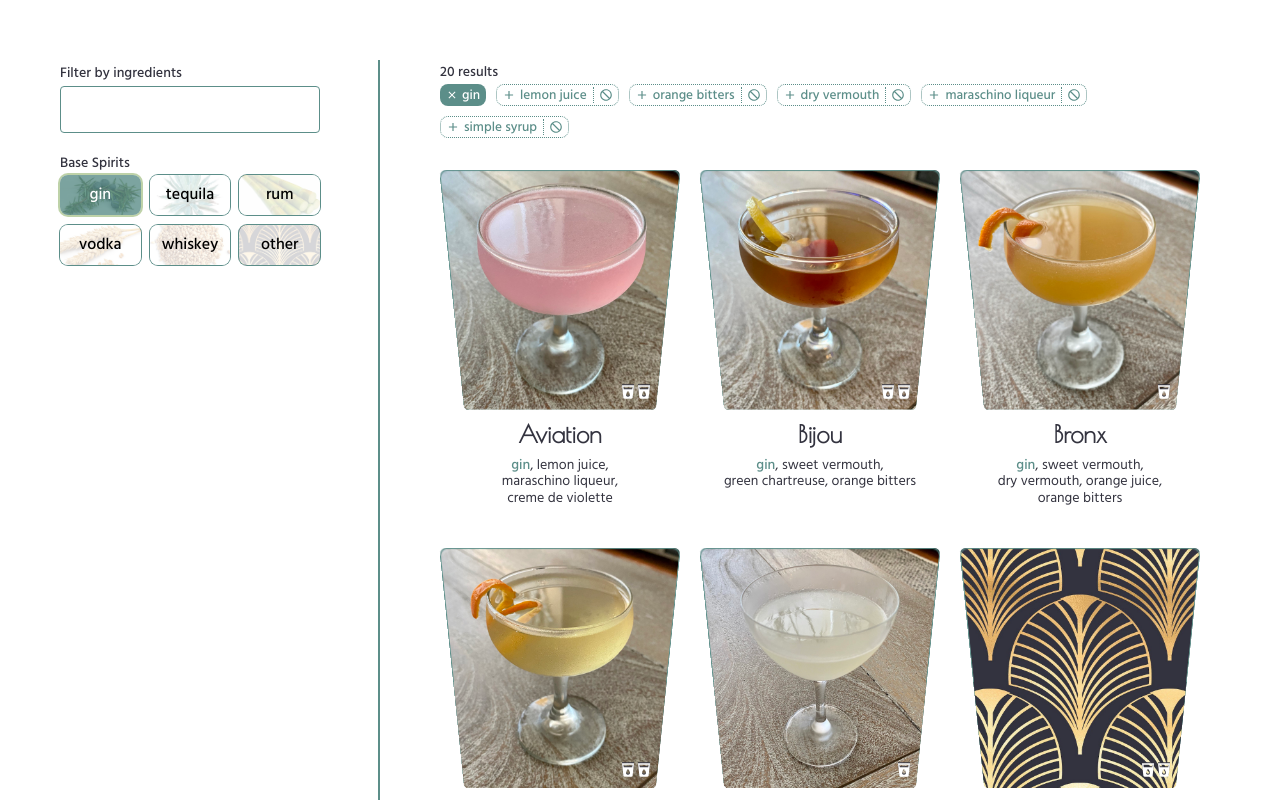
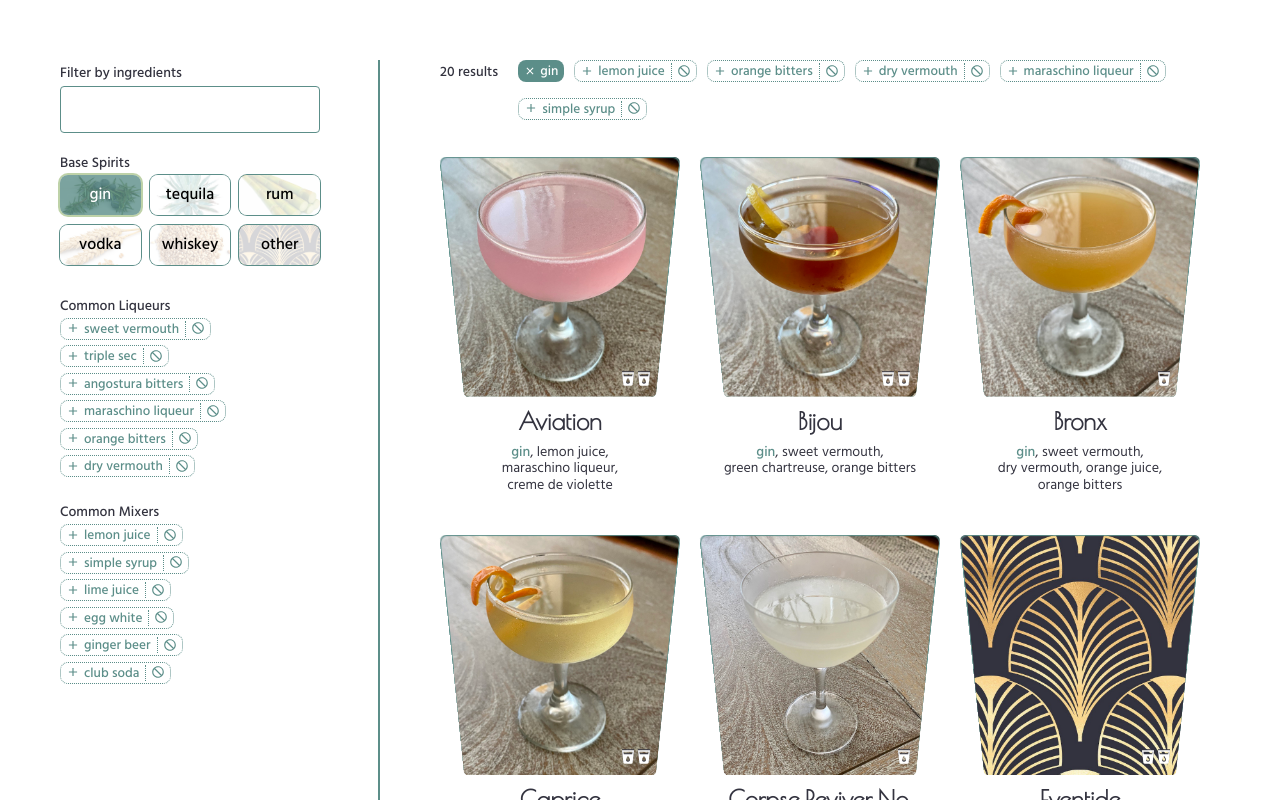
Before and after one commit to ericdouglaspratt/cocktails, a React (Create React App) app: page / in a window 1280 px wide. Both pictures are taken after a click on the button "gin". Shown: the top 800 px of the page. Built offline with nearby package versions, Linux system fonts and the light colour scheme.

Commit message:
abstracted out common IngredientFilterButton component from ActiveFilters and SuggestedFilters, added desktop filter sections for common liqueurs and mixers

```diff
--- a/src/ActiveFilters.css
+++ b/src/ActiveFilters.css
@@ -1,14 +1,16 @@
 .ActiveFilters {
-  align-items: center;
+  align-items: flex-start;
   display: flex;
   flex-flow: row wrap;
   margin-bottom: 20px;
 }
 .ActiveFilters-numResults {
+  flex-shrink: 0;
   font-size: 14px;
   font-weight: 500;
-  margin: 0 20px 0 0;
+  margin: 0 20px 10px 0;
   padding: 1px 0 0;
+  width: 100%;
 }
 .ActiveFilters-list {
   display: flex;
@@ -20,38 +22,13 @@
 .ActiveFilters-listItem {
   margin: 0 10px 10px 0;
 }
-.ActiveFilters-button {
-  align-items: center;
-  background-color: #5C8E89;
-  border: none;
-  border-radius: 8px;
-  color: #fff;
-  cursor: pointer;
-  display: flex;
-  font-family: inherit;
-  font-weight: 500;
-  padding: 1px 6px 0;
-  transition: background-color 150ms;
+
+@media (min-width: 1024px) {
+  .ActiveFilters {
+    flex-flow: row nowrap;
+  }
+  .ActiveFilters-numResults {
+    margin-bottom: 0;
+    width: auto;
+  }
 }
-.ActiveFilters-button:hover {
-  background-color: #3F6B74;
-}
-.ActiveFilters-button:focus {
-  box-shadow: 0 0 0 1px #BED2A8;
-  outline: none;
-}
-.ActiveFilters-buttonExclude {
-  background-color: #87B198;
-  text-decoration: line-through;
-}
-.ActiveFilters-button .MuiSvgIcon-root {
-  height: 12px;
-  margin-right: 4px;
-  position: relative;
-  top: -1px;
-  transition: transform 150ms;
-  width: 12px;
-}
-.ActiveFilters-button:hover .MuiSvgIcon-root {
-  transform: scale(1.2);
-}
--- a/src/ActiveFilters.js
+++ b/src/ActiveFilters.js
@@ -1,7 +1,7 @@
 import React from 'react';
-import CloseIcon from '@material-ui/icons/Close';
 import './ActiveFilters.css';
 
+import IngredientFilterButton from './IngredientFilterButton';
 import SuggestedFilters from './SuggestedFilters';
 
 const ActiveFilters = ({ numResults, onDeselect, onSelect, selected, visibleRecipes }) => {
@@ -12,16 +12,15 @@ const ActiveFilters = ({ numResults, onDeselect, onSelect, selected, visibleReci
       </p>
       <ul className="ActiveFilters-list">
         {selected.map(({include, tag}) => {
-          const buttonClassName = `ActiveFilters-button${include ? '' : ' ActiveFilters-buttonExclude'}`;
           return (
             <li className="ActiveFilters-listItem" key={tag}>
-              <button
-                className={buttonClassName}
-                onClick={() => onDeselect(tag)}
-              >
-                <CloseIcon />
-                {tag}
-              </button>
+              <IngredientFilterButton
+                isInclusive={include}
+                isSelected
+                onDeselect={onDeselect}
+                onSelect={onSelect}
+                tag={tag}
+              />
             </li>
           );
         })}
--- a/src/App.js
+++ b/src/App.js
@@ -6,7 +6,10 @@ import {BREAKPOINTS, CORE_SPIRIT_VARIATION_MAP} from './constants';
 import {
   addTagsAndSort,
   createRecipesPair,
+  determineAlcoholicByFrequency,
   determineAvailableIngredients,
+  determineAvailableIngredientsByFrequency,
+  determineNonalcoholicByFrequency,
   determineNumInclusiveMatches,
   determineRecipeStrength,
   generateIngredientTagMap,
@@ -20,11 +23,11 @@ import RAW_RECIPES from './data/recipes';
 
 import ActiveFilters from './ActiveFilters';
 import CategoryPicker from './CategoryPicker';
+import IngredientFilterButtonList from './IngredientFilterButtonList';
 import IngredientSearch from './IngredientSearch';
 import Recipe from './Recipe';
 import RecipeList from './RecipeList';
 import RecipeModal from './RecipeModal';
-import StrengthSlider from './StrengthSlider';
 
 // initial data prep
 const initialIngredientTagMap = generateIngredientTagMap(ingredients);
@@ -32,30 +35,9 @@ const recipesWithStrength = RAW_RECIPES.map(recipe => determineRecipeStrength(re
 const recipes = createRecipesPair(recipesWithStrength);
 const recipeTagMap = generateRecipeTagMap(recipes.list);
 const availableIngredients = determineAvailableIngredients(recipes.list);
-//console.log('available', availableIngredients);
-//console.log('recipetag', recipeTagMap);
-
-const availableIngredientsByFrequency = Object.keys(recipeTagMap).map(tag => {
-  return {
-    numRecipes: Object.keys(recipeTagMap[tag].reduce((result, recipe) => {
-      result[recipe.name] = true;
-      return result;
-    }, {})).length,
-    tag
-  };
-}).sort((a, b) => {
-  if (a.numRecipes > b.numRecipes) {
-    return -1;
-  } else if (a.numRecipes < b.numRecipes) {
-    return 1;
-  } else {
-    return a.tag.localeCompare(b.tag);
-  }
-});
-
-//console.log(availableIngredientsByFrequency);
-
-// toggle to show hidden recipes, works in progress, not ready for primetime, pending evaluation
+const availableIngredientsByFrequency = determineAvailableIngredientsByFrequency(recipeTagMap);
+const alcoholicByFrequency = determineAlcoholicByFrequency(availableIngredientsByFrequency);
+const nonalcoholicByFrequency = determineNonalcoholicByFrequency(availableIngredientsByFrequency);
 
 // in modal under recipe, recommended
 // --> more tart [recipe]
@@ -222,7 +204,20 @@ function App() {
             onSelectMultiple={handleSelectTags}
             selected={selectedTags}
           />
-          {/*<StrengthSlider />*/}
+          <IngredientFilterButtonList
+            onDeselect={handleDeselectTag}
+            onSelect={handleSelectTag}
+            selectedTags={selectedTags}
+            tags={alcoholicByFrequency}
+            title="Common Liqueurs"
+          />
+          <IngredientFilterButtonList
+            onDeselect={handleDeselectTag}
+            onSelect={handleSelectTag}
+            selectedTags={selectedTags}
+            tags={nonalcoholicByFrequency}
+            title="Common Mixers"
+          />
         </div>
         <div className="ResultsPane">
           {selectedTags && selectedTags.length > 0 && (
--- /dev/null
+++ b/src/IngredientFilterButton.css
@@ -0,0 +1,104 @@
+.IngredientFilterButton {
+  align-items: center;
+  background: none;
+  border: none;
+  color: #5C8E89;
+  cursor: pointer;
+  display: inline-flex;
+  font-family: inherit;
+  font-weight: 500;
+  justify-content: center;
+  padding: 1px 6px 0;
+  transition: background-color 150ms, border-color 150ms, color 150ms;
+}
+.IngredientFilterButton:focus {
+  box-shadow: 0 0 0 1px #BED2A8;
+  outline: none;
+}
+.IngredientFilterButton:hover {
+  color: #3F6B74;
+}
+.IngredientFilterButton--selected {
+  background-color: #5C8E89;
+  border-radius: 8px;
+  color: #fff;
+}
+.IngredientFilterButton--excluded {
+  background-color: #87B198;
+  border-radius: 8px;
+  color: #fff;
+  text-decoration: line-through;
+}
+.IngredientFilterButton--excluded,
+.IngredientFilterButton--selected {
+  margin-bottom: 4px;
+}
+.IngredientFilterButton--excluded:hover,
+.IngredientFilterButton--selected:hover {
+  background-color: #3F6B74;
+  color: #fff;
+}
+.IngredientFilterButton--excluded .MuiSvgIcon-root,
+.IngredientFilterButton--selected .MuiSvgIcon-root {
+  height: 12px;
+  margin-right: 4px;
+  position: relative;
+  top: -1px;
+  transition: transform 150ms;
+  width: 12px;
+}
+.IngredientFilterButton:hover .MuiSvgIcon-root {
+  transform: scale(1.2);
+}
+
+.IngredientFilterButton-group {
+  display: inline-flex;
+  flex-flow: row wrap;
+  font-size: 14px;
+  font-weight: 500;
+  position: relative;
+}
+.IngredientFilterButton-group::before {
+  border: 1px dotted #5C8E89;
+  border-radius: 8px;
+  bottom: 0;
+  content: '';
+  left: 0;
+  pointer-events: none;
+  position: absolute;
+  right: 0;
+  top: 0;
+}
+.IngredientFilterButton-include {
+  border-radius: 8px 0 0 8px;
+  border-right: none;
+}
+.IngredientFilterButton-exclude {
+  border-radius: 0 8px 8px 0;
+  border-left: none;
+  position: relative;
+}
+.IngredientFilterButton-exclude::before {
+  border-left: 1px dotted #5C8E89;
+  bottom: 3px;
+  content: '';
+  left: 0;
+  pointer-events: none;
+  position: absolute;
+  top: 3px;
+}
+.IngredientFilterButton-include .MuiSvgIcon-root,
+.IngredientFilterButton-exclude .MuiSvgIcon-root {
+  height: 14px;
+  position: relative;
+  top: -1px;
+  transition: transform 150ms;
+  width: 14px;
+}
+.IngredientFilterButton-include .MuiSvgIcon-root {
+  margin-right: 4px;
+}
+.IngredientFilterButton-ariaLabel {
+  left: -9999em;
+  position: absolute;
+}
--- /dev/null
+++ b/src/IngredientFilterButton.js
@@ -0,0 +1,54 @@
+import React from 'react';
+import AddIcon from '@material-ui/icons/Add';
+import CloseIcon from '@material-ui/icons/Close';
+import NotInterestedIcon from '@material-ui/icons/NotInterested';
+import './IngredientFilterButton.css';
+
+const IngredientFilterButton = ({
+  isInclusive = false,
+  isSelected = false,
+  onDeselect,
+  onSelect,
+  tag
+}) => {
+  if (isSelected) {
+    const buttonClassName = `IngredientFilterButton ${isInclusive ? ' IngredientFilterButton--selected' : ' IngredientFilterButton--excluded'}`;
+    return (
+      <button
+        className={buttonClassName}
+        onClick={() => onDeselect(tag)}
+      >
+        <CloseIcon />
+        {tag}
+      </button>
+    );
+  } else {
+    return (
+      <div className="IngredientFilterButton-group" key={tag}>
+        <button
+          className="IngredientFilterButton IngredientFilterButton-include"
+          onClick={() => onSelect(tag)}
+        >
+          <AddIcon />
+          <span aria-hidden="true">
+            {tag}
+          </span>
+          <span className="IngredientFilterButton-ariaLabel">
+            {`Include recipes containing ${tag}`}
+          </span>
+        </button>
+        <button
+          className="IngredientFilterButton IngredientFilterButton-exclude"
+          onClick={() => onSelect(tag, false)}
+        >
+          <NotInterestedIcon />
+          <span className="IngredientFilterButton-ariaLabel">
+            {`Exclude recipes containing ${tag}`}
+          </span>
+        </button>
+      </div>
+    );
+  }
+};
+
+export default IngredientFilterButton;
--- /dev/null
+++ b/src/IngredientFilterButtonList.css
@@ -0,0 +1,14 @@
+.IngredientFilterButtonList {
+  display: none;
+}
+.IngredientFilterButtonList-title {
+  font-size: 14px;
+  font-weight: 500;
+  margin-bottom: 0;
+}
+
+@media (min-width: 1024px) {
+  .IngredientFilterButtonList {
+    display: block;
+  }
+}
--- /dev/null
+++ b/src/IngredientFilterButtonList.js
@@ -0,0 +1,38 @@
+import React from 'react';
+import './IngredientFilterButtonList.css';
+
+import IngredientFilterButton from './IngredientFilterButton';
+
+const IngredientFilterButtonList = ({
+  onDeselect,
+  onSelect,
+  selectedTags,
+  tags,
+  title
+}) => {
+  return (
+    <div className="IngredientFilterButtonList">
+      <h4 className="IngredientFilterButtonList-title">
+        {title}
+      </h4>
+      <div className="IngredientFilterButtonList-list">
+        {tags.map(tag => {
+          const selectionRecord = selectedTags && selectedTags.find(item => item.tag === tag);
+          return (
+            <div className="IngredientFilterButtonList-listItem" key={tag}>
+              <IngredientFilterButton
+                isInclusive={selectionRecord && selectionRecord.include}
+                isSelected={!!selectionRecord}
+                onDeselect={onDeselect}
+                onSelect={onSelect}
+                tag={tag}
+              />
+            </div>
+          );
+        })}
+      </div>
+    </div>
+  );
+};
+
+export default IngredientFilterButtonList;
--- a/src/SuggestedFilters.css
+++ b/src/SuggestedFilters.css
@@ -1,74 +1,3 @@
 .SuggestedFilters-listItem {
-  display: flex;
-  flex-flow: row wrap;
-  font-size: 14px;
-  font-weight: 500;
   margin: 0 10px 10px 0;
-  position: relative;
 }
-.SuggestedFilters-listItem::before {
-  border: 1px dotted #5C8E89;
-  border-radius: 8px;
-  bottom: 0;
-  content: '';
-  left: 0;
-  pointer-events: none;
-  position: absolute;
-  right: 0;
-  top: 0;
-}
-.SuggestedFilters-button {
-  align-items: center;
-  background: none;
-  border: none;
-  color: #5C8E89;
-  cursor: pointer;
-  display: flex;
-  font-family: inherit;
-  font-weight: 500;
-  justify-content: center;
-  padding: 1px 6px 0;
-  transition: color 150ms, border-color 150ms;
-}
-.SuggestedFilters-button:focus {
-  box-shadow: 0 0 0 1px #BED2A8;
-  outline: none;
-}
-.SuggestedFilters-button:hover {
-  color: #3F6B74;
-}
-.SuggestedFilters-buttonInclude {
-  border-radius: 8px 0 0 8px;
-  border-right: none;
-}
-.SuggestedFilters-buttonExclude {
-  border-radius: 0 8px 8px 0;
-  border-left: none;
-  position: relative;
-}
-.SuggestedFilters-buttonExclude::before {
-  border-left: 1px dotted #5C8E89;
-  bottom: 3px;
-  content: '';
-  left: 0;
-  pointer-events: none;
-  position: absolute;
-  top: 3px;
-}
-.SuggestedFilters-button .MuiSvgIcon-root {
-  height: 14px;
-  position: relative;
-  top: -1px;
-  transition: transform 150ms;
-  width: 14px;
-}
-.SuggestedFilters-buttonInclude .MuiSvgIcon-root {
-  margin-right: 4px;
-}
-.SuggestedFilters-button:hover .MuiSvgIcon-root {
-  transform: scale(1.2);
-}
-.SuggestedFilters-buttonLabel {
-  left: -9999em;
-  position: absolute;
-}
--- a/src/SuggestedFilters.js
+++ b/src/SuggestedFilters.js
@@ -1,9 +1,9 @@
 import React, { useEffect, useState } from 'react';
-import AddIcon from '@material-ui/icons/Add';
-import NotInterestedIcon from '@material-ui/icons/NotInterested';
 import './SuggestedFilters.css';
 
 import { CORE_SPIRIT_VARIATION_MAP } from './constants';
+
+import IngredientFilterButton from './IngredientFilterButton';
 
 const SuggestedFilters = ({ onSelect, selected, visibleRecipes }) => {
   const [availableSuggestions, setAvailableSuggestions] = useState([]);
@@ -56,28 +56,10 @@ const SuggestedFilters = ({ onSelect, selected, visibleRecipes }) => {
       {availableSuggestions.map(({ occurrences, tag }) => {
         return (
           <li className="SuggestedFilters-listItem" key={tag}>
-
-            <button
-              className="SuggestedFilters-button SuggestedFilters-buttonInclude"
-              onClick={() => onSelect(tag)}
-            >
-              <AddIcon />
-              <span aria-hidden="true">
-                {tag}
-              </span>
-              <span className="SuggestedFilters-buttonLabel">
-                {`Promote recipes containing ${tag}`}
-              </span>
-            </button>
-            <button
-              className="SuggestedFilters-button SuggestedFilters-buttonExclude"
-              onClick={() => onSelect(tag, false)}
-            >
-              <NotInterestedIcon />
-              <span className="SuggestedFilters-buttonLabel">
-                {`Exclude recipes containing ${tag}`}
-              </span>
-            </button>
+            <IngredientFilterButton
+              onSelect={onSelect}
+              tag={tag}
+            />
           </li>
         );
       })}
--- a/src/data/ingredients.js
+++ b/src/data/ingredients.js
@@ -433,7 +433,7 @@ export default [
   {
     name: 'Angostura Bitters',
     fullName: 'Angostura Aromatic Bitters',
-    tags: ['bitters', 'angostura'],
+    tags: ['bitters', 'angostura bitters'],
     abv: 44.7,
     origin: 'Trinidad & Tobago'
   },
@@ -461,7 +461,7 @@ export default [
   {
     name: 'Peychaud\'s Bitters',
     fullName: 'Peychaud\'s Aromatic Cocktail Bitters',
-    tags: ['bitters', 'peychaud\'s'],
+    tags: ['bitters', 'peychaud\'s bitters'],
     abv: 35,
     origin: 'New Orleans, LA, USA'
   },
--- a/src/data/recipes.js
+++ b/src/data/recipes.js
@@ -59,20 +59,17 @@ export default [
       },
       {
         amount: 0.25,
-        preferred: 'benedictine',
         tag: 'benedictine',
         unit: 'oz'
       },
       {
         amount: 2,
-        preferred: 'angostura',
-        tag: 'angostura',
+        tag: 'angostura bitters',
         unit: 'dash'
       },
       {
         amount: 2,
-        preferred: 'peychaud\'s',
-        tag: 'peychaud\'s',
+        tag: 'peychaud\'s bitters',
         unit: 'dash'
       }
     ]
@@ -430,8 +427,8 @@ export default [
       },
       {
         amount: 2,
-        preferred: 'angostura',
-        tag: 'angostura',
+        preferred: 'angostura bitters',
+        tag: 'angostura bitters',
         unit: 'dash'
       }
     ]
@@ -855,8 +852,8 @@ export default [
       },
       {
         amount: 1,
-        preferred: 'angostura',
-        tag: 'angostura',
+        preferred: 'angostura bitters',
+        tag: 'angostura bitters',
         unit: 'dash'
       }
     ]
@@ -889,7 +886,7 @@ export default [
       {
         amount: 2,
         preferred: 'angostura bitters',
-        tag: 'angostura',
+        tag: 'angostura bitters',
         unit: 'dash'
       }
     ]
@@ -1224,7 +1221,7 @@ export default [
       },
       {
         amount: 4,
-        tag: 'angostura',
+        tag: 'angostura bitters',
         unit: 'dash'
       },
       {
@@ -1485,7 +1482,7 @@ export default [
       },
       {
         amount: 4,
-        tag: 'angostura',
+        tag: 'angostura bitters',
         unit: 'dash'
       }
     ]
@@ -1619,7 +1616,7 @@ export default [
       },
       {
         amount: 2,
-        tag: 'angostura',
+        tag: 'angostura bitters',
         unit: 'dash'
       }
     ]
--- a/src/helpers.js
+++ b/src/helpers.js
@@ -35,6 +35,12 @@ export const createRecipesPair = rawRecipes => {
 
 export const createUrlSlug = name => name.toLowerCase().replace(/[\s]/g, '-').normalize("NFD").replace(/[\u0300-\u036f]/g, '');
 
+export const determineAlcoholicByFrequency = availableIngredientsByFrequency => {
+  return availableIngredientsByFrequency
+    .filter(ingredient => !NONALCOHOLIC_INGREDIENTS[ingredient.tag] && !CORE_SPIRITS.find(spirit => spirit === ingredient.tag))
+    .map(ingredient => ingredient.tag)
+    .slice(0, 6);
+}
 
 export const determineAvailableIngredients = recipes => {
   const uniqueIngredients = recipes.reduce((result, recipe) => {
@@ -51,8 +57,34 @@ export const determineAvailableIngredients = recipes => {
   return Object.keys(uniqueIngredients).sort();
 };
 
+export const determineAvailableIngredientsByFrequency = recipeTagMap =>
+  Object.keys(recipeTagMap).map(tag => {
+    return {
+      numRecipes: Object.keys(recipeTagMap[tag].reduce((result, recipe) => {
+        result[recipe.name] = true;
+        return result;
+      }, {})).length,
+      tag
+    };
+  }).sort((a, b) => {
+    if (a.numRecipes > b.numRecipes) {
+      return -1;
+    } else if (a.numRecipes < b.numRecipes) {
+      return 1;
+    } else {
+      return a.tag.localeCompare(b.tag);
+    }
+  });
+
 export const determineCurrentSeason = () => {
   return SEASONS.AUTUMN;
+};
+
+export const determineNonalcoholicByFrequency = availableIngredientsByFrequency => {
+  return availableIngredientsByFrequency
+    .filter(ingredient => NONALCOHOLIC_INGREDIENTS[ingredient.tag])
+    .map(ingredient => ingredient.tag)
+    .slice(0, 6);
 };
 
 export const determineNumInclusiveMatches = (recipe, inclusiveTags) => {
```
